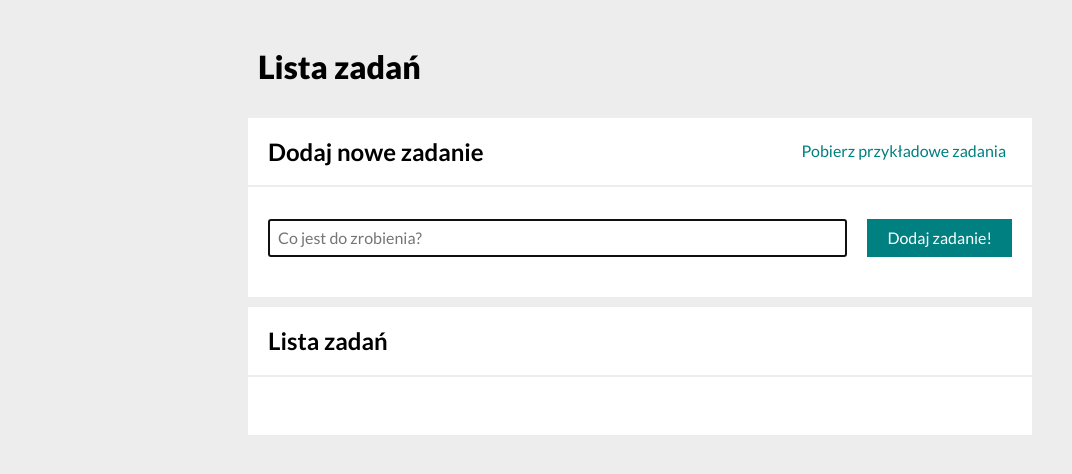
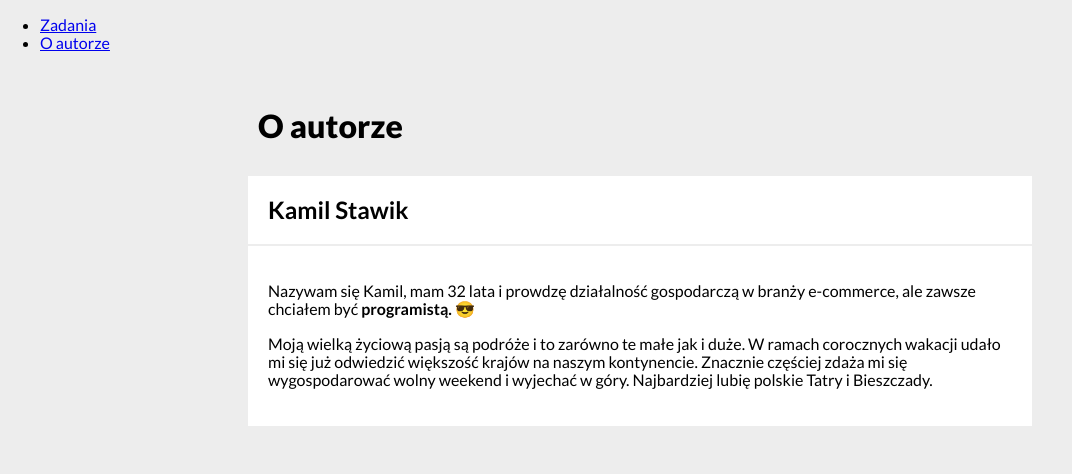
Before and after one commit to KamilStawik/todo-list-react, a React (Create React App) app: page /autor in a window 1280 px wide. Shown: the top 474 px of the page, without its empty margins (0-1072 px from the left). Built offline with nearby package versions, Linux system fonts and the light colour scheme.

Commit message:
aboutMe page added

```diff
--- a/package.json
+++ b/package.json
@@ -12,6 +12,7 @@
     "react": "^17.0.2",
     "react-dom": "^17.0.2",
     "react-redux": "^7.2.4",
+    "react-router-dom": "^5.2.0",
     "react-scripts": "4.0.3",
     "redux-saga": "^1.1.3",
     "styled-components": "^5.3.0",
--- a/src/App.js
+++ b/src/App.js
@@ -1,6 +1,29 @@
 import React from "react";
+import { BrowserRouter, Link, Switch, Route } from "react-router-dom";
+import Author from "./features/author/Author.js";
 import Tasks from "./features/tasks/Tasks.js"
 
-const App = () => <Tasks />;
+const App = () => (
+    <BrowserRouter>
+        <nav>
+            <ul>
+                <li>
+                    <Link to="/zadania">Zadania</Link>
+                </li>
+                <li>
+                    <Link to="/autor">O autorze</Link>
+                </li>
+            </ul>
+            <Switch>
+                <Route path="/zadania">
+                    <Tasks />
+                </Route>
+                <Route path="/autor">
+                    <Author />
+                </Route>
+            </Switch>
+        </nav>
+    </BrowserRouter>
+);
 
 export default App;
--- /dev/null
+++ b/src/features/author/Author.js
@@ -0,0 +1,16 @@
+import { Container } from "../../common/Container";
+import Section from "../../common/Section";
+import Header from "../../common/Header";
+import AuthorText from "./AuthorText";
+
+const Author = () => (
+    <Container>
+        <Header title="O autorze" />
+        <Section
+            title="Kamil Stawik"
+            body={<AuthorText />}
+        />
+    </Container>
+);
+
+export default Author;
--- /dev/null
+++ b/src/features/author/AuthorText/index.js
@@ -0,0 +1,14 @@
+import { StyledAuthorText } from "./styled";
+
+const AuthorText = () => (
+    <StyledAuthorText>
+        <p>
+            Nazywam się Kamil, mam 32 lata i prowdzę działalność gospodarczą w branży e-commerce, ale zawsze chciałem być <strong>programistą.</strong> 😎
+        </p>
+        <p>
+            Moją wielką życiową pasją są podróże i to zarówno te małe jak i duże. W ramach corocznych wakacji udało mi się już odwiedzić większość krajów na naszym kontynencie. Znacznie częściej zdaża mi się wygospodarować wolny weekend i wyjechać w góry. Najbardziej lubię polskie Tatry i Bieszczady.
+        </p>
+    </StyledAuthorText>
+);
+
+export default AuthorText;
--- /dev/null
+++ b/src/features/author/AuthorText/styled.js
@@ -0,0 +1,6 @@
+import styled from "styled-components";
+
+export const StyledAuthorText = styled.div`
+    background-color: hsl(0, 0%, 100%);
+    padding: 20px;
+`;
```
Also changed, not shown: 1 other file (tests, documents, lock files or other folders).
